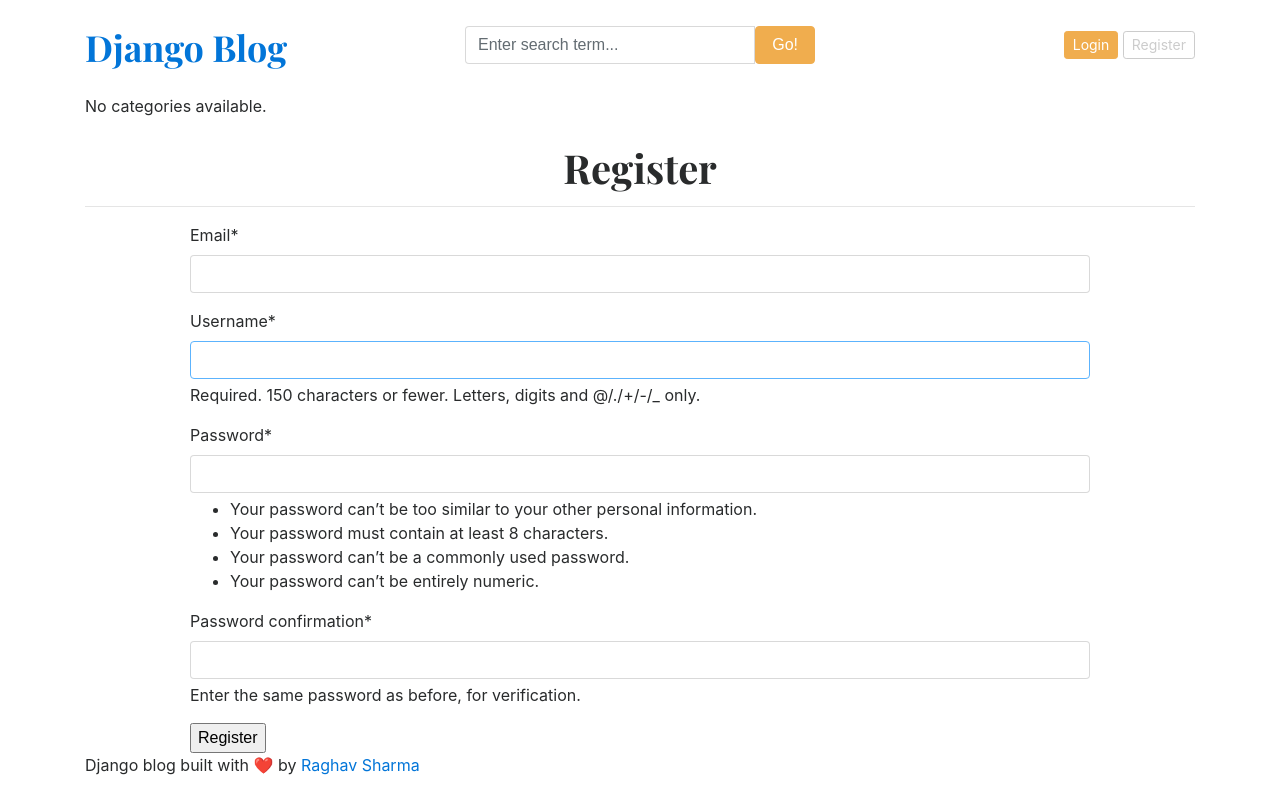
After one commit to raghavsharma1603/blog_website, a Django app: page /register/ in a window 1280 px wide. The commit adds this page. Run offline with Django 5.2, Linux system fonts and the light colour scheme; data that the repository does not hold is empty; some libraries are stand-ins or nearby versions.

Commit message:
third_commit_vid_26

```diff
--- /dev/null
+++ b/blog_main/forms.py
@@ -0,0 +1,10 @@
+from django import forms
+from django.contrib.auth.models import User
+from django.contrib.auth.forms import UserCreationForm
+
+class RegistrationForm(UserCreationForm):
+    email = forms.EmailField(required=True)
+
+    class Meta:
+        model = User
+        fields = ('email','username','password1', 'password2')
--- a/blog_main/settings.py
+++ b/blog_main/settings.py
@@ -40,6 +40,9 @@ INSTALLED_APPS = [
     'django.contrib.messages',
     'django.contrib.staticfiles',
     'blogs',
+    'crispy_forms',
+    'crispy_bootstrap4',
+
 ]
 
 MIDDLEWARE = [
@@ -133,3 +136,5 @@ DEFAULT_AUTO_FIELD = 'django.db.models.BigAutoField'
 # Media Files Configurations
 MEDIA_URL ='/media/'
 MEDIA_ROOT = BASE_DIR /'media'
+
+CRISPY_TEMPLATE_PACK = 'bootstrap4'
--- a/blog_main/urls.py
+++ b/blog_main/urls.py
@@ -11,6 +11,9 @@ urlpatterns = [
     path('', views.home, name="home"),
     path('category/',include('blogs.urls')),
 
-    path('<slug:slug>/', BlogsView.blogs, name='blogs'),
-    path('blogs/search/', BlogsView.search, name='search')
+    path('blogs/<slug:slug>/', BlogsView.blogs, name='blogs'),
+    path('blogs/search/', BlogsView.search, name='search'),
+    path('register/', views.register, name='register'),
+    path('login/', views.login,name='login'),
+    path('logout/', views.logout,name='logout')
 ]+static(settings.MEDIA_URL, document_root=settings.MEDIA_ROOT)
--- a/blog_main/views.py
+++ b/blog_main/views.py
@@ -1,6 +1,11 @@
 from django.http import HttpResponse
-from django.shortcuts import render
+from django.shortcuts import render, redirect
 from blogs.models import Category,Blogs
+from .forms import RegistrationForm
+
+from django.contrib.auth.forms import AuthenticationForm
+from django.contrib import auth
+
 def home(request):
 
     categories= Category.objects.all()
@@ -18,3 +23,49 @@ def home(request):
     }
 
     return render(request,'home.html',context)
+
+
+
+def register(request):
+    if request.method == "POST":
+        form= RegistrationForm(request.POST)
+        if form.is_valid():
+            form.save()
+            return redirect('register')
+
+        pass
+    else:
+       form = RegistrationForm()
+    context={
+        'form':form
+    }
+    return render(request, 'register.html',context)
+
+# LOGIN
+def login(request):
+    if request.method == "POST":
+        form = AuthenticationForm(request, request.POST)
+        if form.is_valid():
+            username = form.cleaned_data['username']
+            password = form.cleaned_data['password']
+
+            user = auth.authenticate(username=username,password=password)
+            if user is not None:
+                auth.login(request, user)
+                return redirect ('home')
+    else:
+        form = AuthenticationForm()
+    context = {
+        'form':form
+    }
+    return render(request,'login.html',context)
+
+# LOGOUT
+def logout(request):
+    auth.logout(request)
+    return redirect('home')
+
+
+def logout(request):
+    auth.logout(request)
+    return redirect('home')
--- a/templates/base/header.html
+++ b/templates/base/header.html
@@ -31,8 +31,20 @@
 
 
                 <div class="col-4 d-flex justify-content-end align-items-center">
-                    <a class="btn btn-sm btn-warning" href="#">Login</a>&nbsp;
-                    <a class="btn btn-sm btn-outline-secondary" href="#">Register</a>
+                    {% if not user.is_authenticated%}
+                    <a class="btn btn-sm btn-warning" href="{% url 'login' %}">Login</a>&nbsp;
+                    <a class="btn btn-sm btn-outline-secondary" href="{% url 'register' %}">Register</a>
+
+                    {% else %}
+
+                    <span> <strong>You are logged in as:  </strong> {{user}}</span>&nbsp;
+
+
+                    <a class="btn btn-sm btn-warning" href="{% url 'logout' %}">Logout</a>&nbsp;
+                    <!-- <span><a href="">{% url 'logout' %}</a></span> -->
+
+
+                    {% endif%}
                 </div>
             </div>
         </header>
--- /dev/null
+++ b/templates/register.html
@@ -0,0 +1,14 @@
+{% extends './base/base.html' %}
+
+{% block content %}
+<h1 class="text-center">Register</h1>
+<hr/>
+{% load crispy_forms_tags %}
+
+<form action="" method="POST" style="width: 900px; margin: auto;">
+    {% csrf_token %}
+    {{ form| crispy }}
+    <input type="submit" value="Register">
+</form>
+
+{% endblock%}
```
Also changed, not shown: blogs/views.py (+7 -1 lines), requirement.txt (added, +7 -0 lines), templates/login.html (added, +16 -0 lines).
